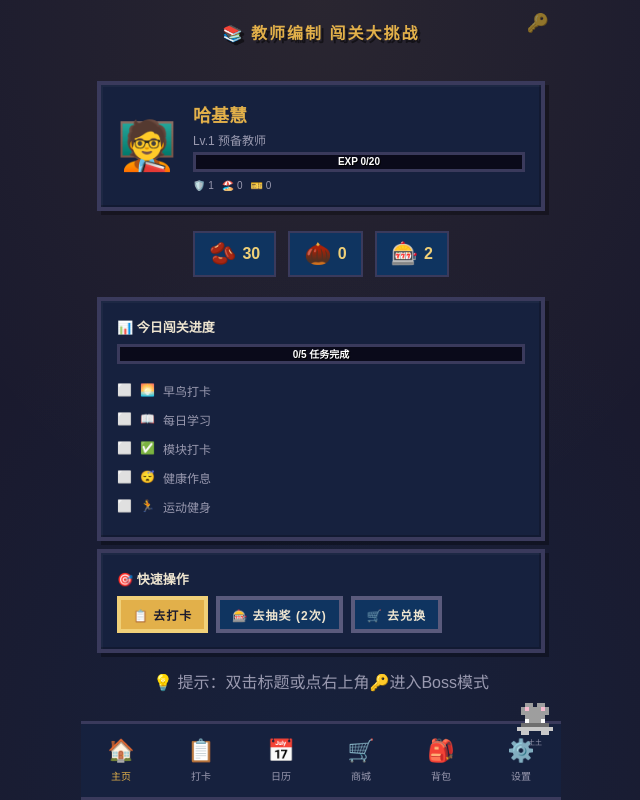
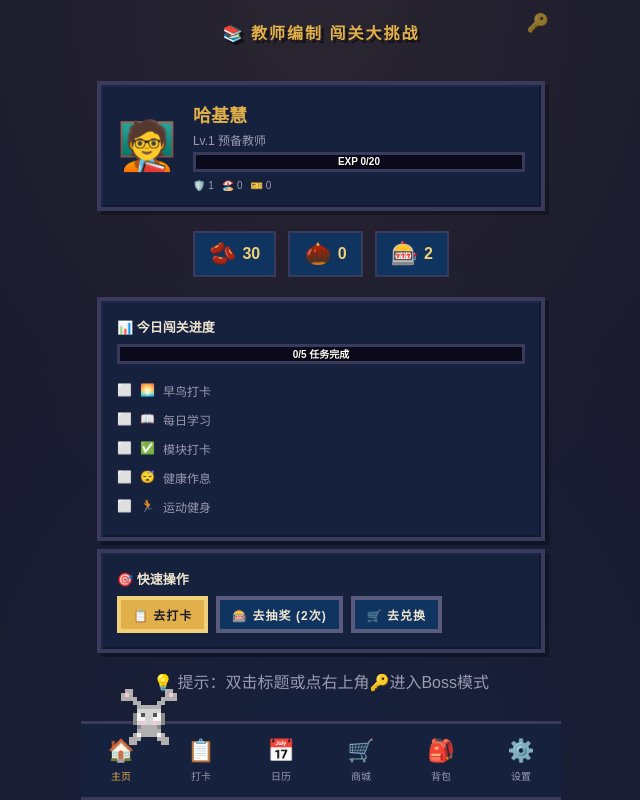
Before and after one commit to Jack414b/teacher-game, a React (Vite) app: page / in a window 1280 px wide. Shown: the whole page, without its empty margins (319-959 px from the left). Built offline with nearby package versions, Linux system fonts and the light colour scheme; no server answers; the database is empty.

Commit message:
像素兔土土升级为Jellycat风格，自动行走

```diff
--- a/src/App.tsx
+++ b/src/App.tsx
@@ -140,10 +140,7 @@ function App() {
             <span>{item.label}</span>
           </button>
         ))}
-        <div style={{ position: 'absolute', right: '8px', bottom: '50px' }}>
-          <PixelPet />
-          <span style={{ fontSize: '7px', color: 'var(--text-dim)', display: 'block', textAlign: 'center', marginTop: '2px' }}>土土</span>
-        </div>
+        <PixelPet />
       </nav>
     </div>
   )
--- a/src/components/ui/PixelPet.tsx
+++ b/src/components/ui/PixelPet.tsx
@@ -1,61 +1,74 @@
-import { useState } from 'react'
+import { useState, useEffect } from 'react'
 
-// CSS 像素灰兔 "土土" —— 使用 box-shadow 绘制
-const PIXEL = 4
-const G = '#9e9e9e'   // 灰色
-const LG = '#c8c8c8'  // 浅灰
-const DG = '#6e6e6e'  // 深灰
-const W = '#fafafa'   // 白色
-const P = '#f8bbd0'   // 粉色（耳朵内）
-const T = 'transparent'
+// Jellycat风格灰色像素兔 土土 — 18x14 像素
+const P = 4 // 像素大小
+const G  = '#b0b0b0' // 身体灰
+const LG = '#d4d4d4' // 浅灰
+const DG = '#8a8a8a' // 深灰
+const W  = '#f5f5f5' // 白
+const PK = '#f8c8d8' // 粉（耳内/鼻）
+const BK = '#555'    // 眼
+const T  = ''
 
-// 12x9 像素兔子
+// prettier-ignore
 const RABBIT: string[][] = [
-//   0   1   2   3   4   5   6   7   8
-  [ T , T , G , G , T , G , G , T , T ],  // 0 耳朵
-  [ T , G , P , G , G , G , P , G , T ],  // 1
-  [ T , G , G , G , G , G , G , G , T ],  // 2 头顶
-  [ T , T , G , G , G , G , G , T , T ],  // 3
-  [ T , T , W , G , G , G , W , T , T ],  // 4 眼睛行
-  [ T , DG, DG, DG, DG, DG, DG, DG, T ],  // 5 身体
-  [ LG, LG, LG, LG, LG, LG, LG, LG, LG],  // 6
-  [ T , LG, LG, T , T , T , LG, LG, T ],  // 7 脚
+//   0   1   2   3   4   5   6   7   8   9  10  11  12  13  14  15  16  17
+  [ T , T , T , G , G , T , T , T , T , T , T , T , T , G , G , T , T , T ], // 0  左耳尖
+  [ T , T , G , PK, G , T , T , T , T , T , T , T , T , G , PK, G , T , T ], // 1  左耳粉
+  [ T , T , G , G , G , G , T , T , T , T , T , T , G , G , G , G , T , T ], // 2  左耳根
+  [ T , T , T , T , T , G , G , T , T , T , T , G , G , T , T , T , T , T ], // 3  头顶
+  [ T , T , T , T , T , T , G , G , G , G , G , G , T , T , T , T , T , T ], // 4  头
+  [ T , T , T , T , T , T , LG, LG, LG, LG, LG, LG, T , T , T , T , T , T ], // 5
+  [ T , T , T , T , T , DG, W , BK, LG, LG, BK, W , DG, T , T , T , T , T ], // 6  眼
+  [ T , T , T , T , T , DG, W , W , LG, LG, W , W , DG, T , T , T , T , T ], // 7  脸颊
+  [ T , T , T , T , T , DG, LG, PK, LG, LG, PK, LG, DG, T , T , T , T , T ], // 8  鼻+腮
+  [ T , T , T , T , T , T , DG, G , G , G , G , DG, T , T , T , T , T , T ], // 9  身体上
+  [ T , T , T , T , T , T , G , G , G , G , G , G , T , T , T , T , T , T ], // 10 身体
+  [ T , T , T , T , T , G , W , G , G , G , G , W , G , T , T , T , T , T ], // 11 肚皮
+  [ T , T , T , T , G , G , G , T , T , T , T , G , G , G , T , T , T , T ], // 12 腿
+  [ T , T , T , T , G , G , T , T , T , T , T , T , G , G , T , T , T , T ], // 13 脚
 ]
 
+const WIDTH = RABBIT[0].length * P
+const HEIGHT = RABBIT.length * P
+
 export default function PixelPet() {
-  const [animating, setAnimating] = useState(false)
-  const size = RABBIT[0].length * PIXEL
+  const [pos, setPos] = useState(0)
+  const [dir, setDir] = useState(1)
 
-  // 点击时跳一下
-  const handleClick = () => {
-    if (animating) return
-    setAnimating(true)
-    setTimeout(() => setAnimating(false), 400)
-  }
+  useEffect(() => {
+    const interval = setInterval(() => {
+      setPos(p => {
+        const next = p + dir * 2
+        if (next > 60) { setDir(-1); return 60 }
+        if (next < -20) { setDir(1); return -20 }
+        return next
+      })
+    }, 120)
+    return () => clearInterval(interval)
+  }, [dir])
 
   return (
     <div
-      onClick={handleClick}
-      title="土土 - 点击摸摸"
       style={{
-        position: 'relative',
-        width: size, height: RABBIT.length * PIXEL,
-        cursor: 'pointer',
-        transform: animating ? 'translateY(-8px)' : 'translateY(0)',
-        transition: 'transform 0.2s cubic-bezier(0.34, 1.56, 0.64, 1)',
-        flexShrink: 0,
+        position: 'absolute',
+        bottom: '52px',
+        left: `${pos}px`,
+        width: WIDTH, height: HEIGHT,
+        transition: 'left 0.1s linear',
+        zIndex: 5,
+        pointerEvents: 'none',
+        transform: `scaleX(${dir})`,
       }}
     >
       {RABBIT.map((row, y) =>
         row.map((color, x) =>
-          color !== T ? (
+          color ? (
             <div
               key={`${y}-${x}`}
               style={{
-                position: 'absolute',
-                left: x * PIXEL, top: y * PIXEL,
-                width: PIXEL, height: PIXEL,
-                background: color,
+                position: 'absolute', left: x * P, top: y * P,
+                width: P, height: P, background: color,
               }}
             />
           ) : null
```
